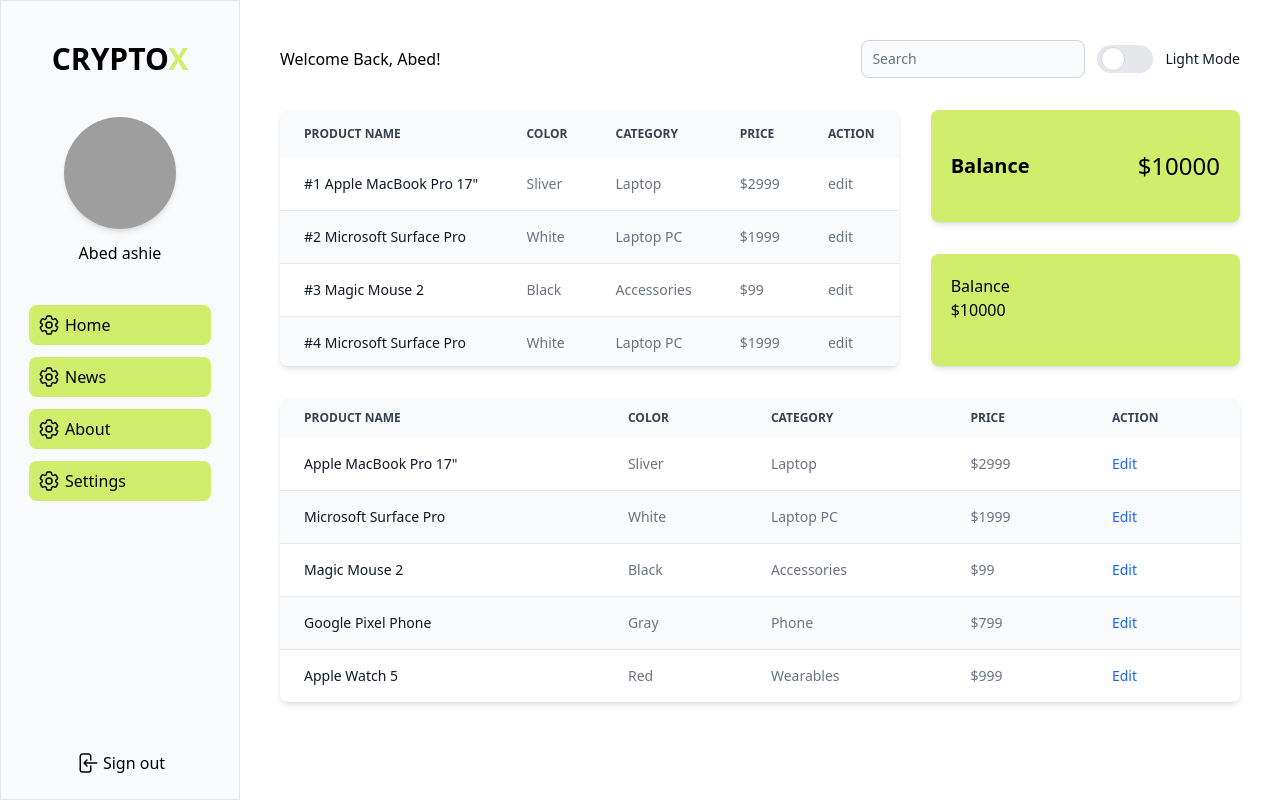
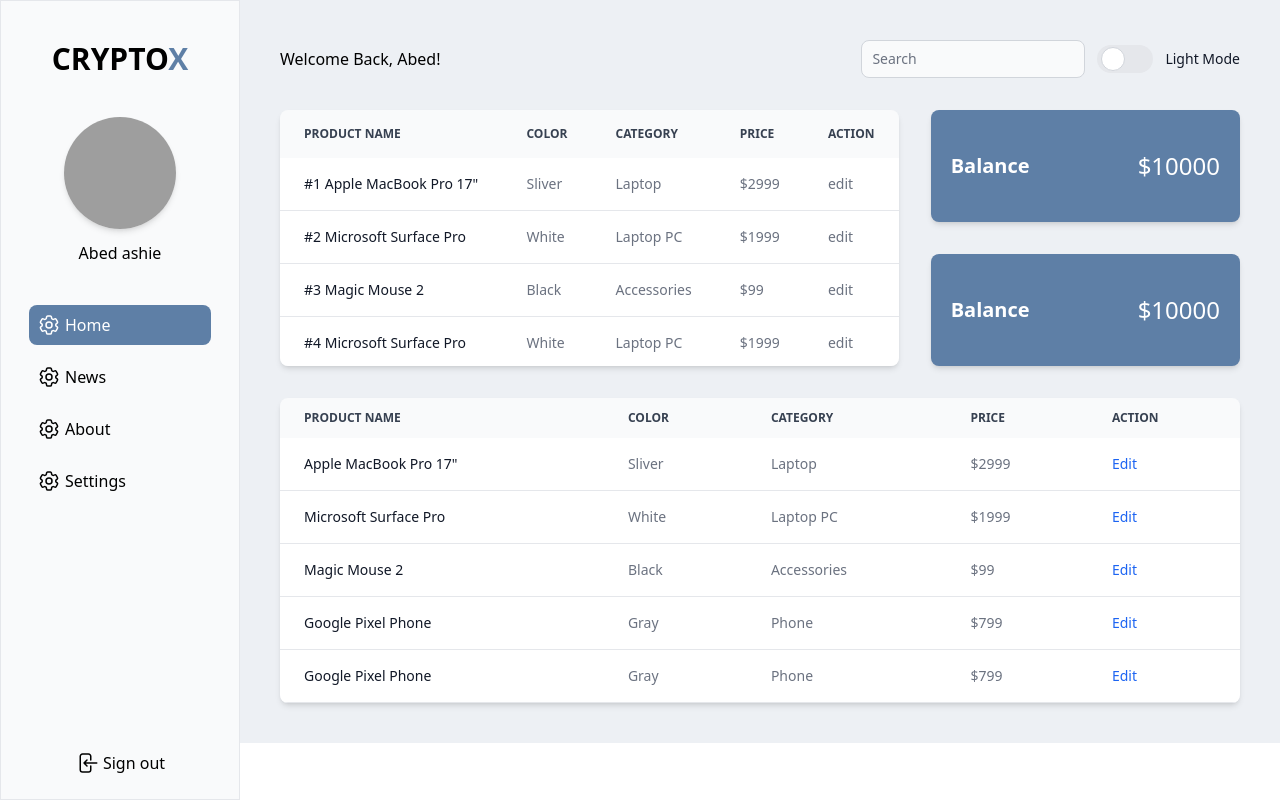
Before and after one commit to abedashi/Cryptocurrency, a React (Create React App) app in the folder client/: page / in a window 1280 px wide. Built offline with nearby package versions, Linux system fonts and the light colour scheme; grey boxes are pictures that could not be loaded.

Commit message:
change some color to primary

```diff
--- a/client/public/index.html
+++ b/client/public/index.html
@@ -14,7 +14,7 @@
 
 <body>
   <noscript>You need to enable JavaScript to run this app.</noscript>
-  <div id="root"></div>
+  <div id="root" style="background-color: #EDF0F4;"></div>
   <script src="https://unpkg.com/flowbite@1.6.0/dist/flowbite.min.js"></script>
 </body>
 
--- a/client/src/components/CoinsTable.jsx
+++ b/client/src/components/CoinsTable.jsx
@@ -1,7 +1,7 @@
 const CoinsTable = () => {
   return (
-    <div className="relative overflow-x-auto shadow-md sm:rounded-lg mt-8">
-      <table class="w-full text-sm text-left text-gray-500 dark:text-gray-400">
+    <div className="relative overflow-x-auto shadow-md rounded-lg mt-8">
+      <table className="w-full text-sm text-left text-gray-500 dark:text-gray-400">
         <thead className="text-xs text-gray-700 uppercase bg-gray-50 dark:bg-gray-700 dark:text-gray-400">
           <tr>
             <th scope="col" className="px-6 py-3">
@@ -38,7 +38,7 @@
               </p>
             </td>
           </tr>
-          <tr className="border-b bg-gray-50 dark:bg-gray-800 dark:border-gray-700">
+          <tr className="border-b bg-white dark:bg-gray-800 dark:border-gray-700">
             <th
               scope="row"
               className="px-6 py-4 font-medium text-gray-900 whitespace-nowrap dark:text-white"
@@ -47,56 +47,56 @@
             </th>
             <td className="px-6 py-4">White</td>
             <td className="px-6 py-4">Laptop PC</td>
-            <td class="px-6 py-4">$1999</td>
+            <td className="px-6 py-4">$1999</td>
             <td className="px-6 py-4">
               <p className="font-medium text-blue-600 dark:text-blue-500 hover:underline">
                 Edit
               </p>
             </td>
           </tr>
-          <tr class="bg-white border-b dark:bg-gray-900 dark:border-gray-700">
+          <tr className="bg-white border-b dark:bg-gray-900 dark:border-gray-700">
             <th
               scope="row"
-              class="px-6 py-4 font-medium text-gray-900 whitespace-nowrap dark:text-white"
+              className="px-6 py-4 font-medium text-gray-900 whitespace-nowrap dark:text-white"
             >
               Magic Mouse 2
             </th>
-            <td class="px-6 py-4">Black</td>
-            <td class="px-6 py-4">Accessories</td>
-            <td class="px-6 py-4">$99</td>
-            <td class="px-6 py-4">
+            <td className="px-6 py-4">Black</td>
+            <td className="px-6 py-4">Accessories</td>
+            <td className="px-6 py-4">$99</td>
+            <td className="px-6 py-4">
               <p className="font-medium text-blue-600 dark:text-blue-500 hover:underline">
                 Edit
               </p>
             </td>
           </tr>
-          <tr class="border-b bg-gray-50 dark:bg-gray-800 dark:border-gray-700">
+          <tr className="border-b bg-white dark:bg-gray-800 dark:border-gray-700">
             <th
               scope="row"
-              class="px-6 py-4 font-medium text-gray-900 whitespace-nowrap dark:text-white"
+              className="px-6 py-4 font-medium text-gray-900 whitespace-nowrap dark:text-white"
             >
               Google Pixel Phone
             </th>
-            <td class="px-6 py-4">Gray</td>
-            <td class="px-6 py-4">Phone</td>
-            <td class="px-6 py-4">$799</td>
-            <td class="px-6 py-4">
+            <td className="px-6 py-4">Gray</td>
+            <td className="px-6 py-4">Phone</td>
+            <td className="px-6 py-4">$799</td>
+            <td className="px-6 py-4">
               <p className="font-medium text-blue-600 dark:text-blue-500 hover:underline">
                 Edit
               </p>
             </td>
           </tr>
-          <tr>
+          <tr className="border-b bg-white dark:bg-gray-800 dark:border-gray-700">
             <th
               scope="row"
-              class="px-6 py-4 font-medium text-gray-900 whitespace-nowrap dark:text-white"
+              className="px-6 py-4 font-medium text-gray-900 whitespace-nowrap dark:text-white"
             >
-              Apple Watch 5
+              Google Pixel Phone
             </th>
-            <td class="px-6 py-4">Red</td>
-            <td class="px-6 py-4">Wearables</td>
-            <td class="px-6 py-4">$999</td>
-            <td class="px-6 py-4">
+            <td className="px-6 py-4">Gray</td>
+            <td className="px-6 py-4">Phone</td>
+            <td className="px-6 py-4">$799</td>
+            <td className="px-6 py-4">
               <p className="font-medium text-blue-600 dark:text-blue-500 hover:underline">
                 Edit
               </p>
--- a/client/src/components/DashboardMain.jsx
+++ b/client/src/components/DashboardMain.jsx
@@ -21,7 +21,7 @@
           </div>
           <label className="relative inline-flex items-center cursor-pointer">
             <input type="checkbox" value="" className="sr-only peer" />
-            <div className="w-14 h-7 bg-gray-200 peer-focus:outline-none peer-focus:ring-4 peer-focus:ring-[#D0ED6C] dark:peer-focus:ring-[#D0ED6C] rounded-full peer dark:bg-gray-700 peer-checked:after:translate-x-full peer-checked:after:border-white after:content-[''] after:absolute after:top-0.5 after:left-[4px] after:bg-white after:border-gray-300 after:border after:rounded-full after:h-6 after:w-6 after:transition-all dark:border-[#D0ED6C] peer-checked:bg-[#D0ED6C]"></div>
+            <div className="w-14 h-7 bg-gray-200 peer-focus:outline-none peer-focus:ring-4 peer-focus:ring-primary dark:peer-focus:ring-primary rounded-full peer dark:bg-gray-700 peer-checked:after:translate-x-full peer-checked:after:border-white after:content-[''] after:absolute after:top-0.5 after:left-[4px] after:bg-white after:border-gray-300 after:border after:rounded-full after:h-6 after:w-6 after:transition-all dark:border-primary peer-checked:bg-primary"></div>
             <span className="ml-3 text-sm font-medium text-gray-900 dark:text-gray-300">
               Light Mode
             </span>
@@ -31,8 +31,8 @@
       <div className="mt-8">
         <div className="flex gap-8 max-md:flex-wrap">
           <div className="rounded-lg h-64 max-md:w-full w-8/12">
-            <div className="h-full overflow-y-scroll relative overflow-x-auto shadow-md sm:rounded-lg">
-              <table class="w-full text-sm text-left text-gray-500 dark:text-gray-400">
+            <div className="h-full overflow-y-scroll relative overflow-x-auto shadow-md rounded-lg">
+              <table className="w-full text-sm text-left text-gray-500 dark:text-gray-400">
                 <thead className="text-xs text-gray-700 uppercase bg-gray-50 dark:bg-gray-700 dark:text-gray-400 sticky top-0">
                   <tr>
                     <th scope="col" className="px-6 py-4">
@@ -65,7 +65,7 @@
                     <td className="px-6 py-4">$2999</td>
                     <td className="px-6 py-4">edit</td>
                   </tr>
-                  <tr className="border-b bg-gray-50 dark:bg-gray-800 dark:border-gray-700">
+                  <tr className="border-b bg-white dark:bg-gray-800 dark:border-gray-700">
                     <th
                       scope="row"
                       className="px-6 py-4 font-medium text-gray-900 whitespace-nowrap dark:text-white"
@@ -74,22 +74,22 @@
                     </th>
                     <td className="px-6 py-4">White</td>
                     <td className="px-6 py-4">Laptop PC</td>
-                    <td class="px-6 py-4">$1999</td>
+                    <td className="px-6 py-4">$1999</td>
                     <td className="px-6 py-4">edit</td>
                   </tr>
-                  <tr class="bg-white border-b dark:bg-gray-900 dark:border-gray-700">
+                  <tr className="bg-white border-b dark:bg-gray-900 dark:border-gray-700">
                     <th
                       scope="row"
-                      class="px-6 py-4 font-medium text-gray-900 whitespace-nowrap dark:text-white"
+                      className="px-6 py-4 font-medium text-gray-900 whitespace-nowrap dark:text-white"
                     >
                       #3 Magic Mouse 2
                     </th>
-                    <td class="px-6 py-4">Black</td>
-                    <td class="px-6 py-4">Accessories</td>
-                    <td class="px-6 py-4">$99</td>
-                    <td class="px-6 py-4">edit</td>
+                    <td className="px-6 py-4">Black</td>
+                    <td className="px-6 py-4">Accessories</td>
+                    <td className="px-6 py-4">$99</td>
+                    <td className="px-6 py-4">edit</td>
                   </tr>
-                  <tr className="border-b bg-gray-50 dark:bg-gray-800 dark:border-gray-700">
+                  <tr className="border-b bg-white dark:bg-gray-800 dark:border-gray-700">
                     <th
                       scope="row"
                       className="px-6 py-4 font-medium text-gray-900 whitespace-nowrap dark:text-white"
@@ -98,33 +98,33 @@
                     </th>
                     <td className="px-6 py-4">White</td>
                     <td className="px-6 py-4">Laptop PC</td>
-                    <td class="px-6 py-4">$1999</td>
+                    <td className="px-6 py-4">$1999</td>
                     <td className="px-6 py-4">edit</td>
                   </tr>
-                  <tr class="bg-white border-b dark:bg-gray-900 dark:border-gray-700">
+                  <tr className="bg-white border-b dark:bg-gray-900 dark:border-gray-700">
                     <th
                       scope="row"
-                      class="px-6 py-4 font-medium text-gray-900 whitespace-nowrap dark:text-white"
+                      className="px-6 py-4 font-medium text-gray-900 whitespace-nowrap dark:text-white"
                     >
                       #5 Magic Mouse 2
                     </th>
-                    <td class="px-6 py-4">Black</td>
-                    <td class="px-6 py-4">Accessories</td>
-                    <td class="px-6 py-4">$99</td>
-                    <td class="px-6 py-4">edit</td>
+                    <td className="px-6 py-4">Black</td>
+                    <td className="px-6 py-4">Accessories</td>
+                    <td className="px-6 py-4">$99</td>
+                    <td className="px-6 py-4">edit</td>
                   </tr>
                 </tbody>
               </table>
             </div>
           </div>
           <div className="flex max-md:flex-row flex-col max-md:h-40 h-64 gap-8 max-md:w-full w-4/12">
-            <div className="flex items-center justify-between flex-wrap bg-[#D0ED6C] rounded-lg max-md:h-40 h-28 max-md:w-full shadow-md p-5">
+            <div className="flex items-center justify-between flex-wrap bg-primary text-white rounded-lg max-md:h-40 h-28 max-md:w-full shadow-md p-5">
               <h1 className="text-xl font-bold">Balance</h1>
               <h1 className="text-2xl">$10000</h1>
             </div>
-            <div className="rounded-lg max-md:h-40 h-28 max-md:w-full bg-[#D0ED6C] shadow-md p-5">
-              <h1>Balance</h1>
-              <span>$10000</span>
+            <div className="flex items-center justify-between flex-wrap bg-primary text-white rounded-lg max-md:h-40 h-28 max-md:w-full shadow-md p-5">
+              <h1 className="text-xl font-bold">Balance</h1>
+              <h1 className="text-2xl">$10000</h1>
             </div>
           </div>
         </div>
--- a/client/src/components/UI/Navbar.jsx
+++ b/client/src/components/UI/Navbar.jsx
@@ -1,16 +1,16 @@
 const Navbar = () => {
   return (
-    <nav className="max-xl:block hidden bg-white border border-gray-200 px-2 sm:px-4 py-2.5 rounded dark:bg-gray-900">
+    <nav className="max-xl:block hidden bg-gray-50 border border-gray-200 px-2 sm:px-4 py-2.5 rounded-lg dark:bg-gray-900">
       <div className="container flex flex-wrap items-center justify-between mx-auto">
-        <a href="https://flowbite.com/" class="flex items-center">
+        <a href="https://flowbite.com/" className="flex items-center">
           <span className="self-center text-xl font-semibold whitespace-nowrap dark:text-white">
-            CRYPTO<spna className="text-[#D0ED6C]">X</spna>
+            CRYPTO<span className="text-primary">X</span>
           </span>
         </a>
         <div className="flex items-center md:order-2">
           <button
             type="button"
-            className="flex mr-3 text-sm bg-gray-800 rounded-full md:mr-0 focus:ring-4 focus:ring-[#D0ED6C] dark:focus:ring-[#D0ED6C]"
+            className="flex mr-3 text-sm bg-gray-800 rounded-full md:mr-0 focus:ring-4 focus:ring-primary dark:focus:ring-primary"
             id="user-menu-button"
             aria-expanded="false"
             data-dropdown-toggle="user-dropdown"
@@ -18,7 +18,7 @@
           >
             <span className="sr-only">Open user menu</span>
             <img
-              class="w-8 h-8 rounded-full"
+              className="w-8 h-8 rounded-full"
               src="/docs/images/people/profile-picture-3.jpg"
               alt="user"
             />
@@ -52,7 +52,7 @@
                 </span>
               </li>
               <li>
-                <span className="block px-4 py-2 text-sm text-gray-700 hover:bg-[#D0ED6C] dark:hover:bg-gray-600 dark:text-gray-200 dark:hover:text-white">
+                <span className="block px-4 py-2 text-sm text-gray-700 hover:bg-primary dark:hover:bg-gray-600 dark:text-gray-200 dark:hover:text-white">
                   Sign out
                 </span>
               </li>
--- a/client/src/components/UI/Sidebar.jsx
+++ b/client/src/components/UI/Sidebar.jsx
@@ -3,7 +3,7 @@
     <div className="flex flex-col justify-between max-xl:hidden xl:h-screen xl:border xl:overflow-y-auto xl:fixed xl:w-60 bg-gray-50 dark:bg-gray-800">
       <div>
         <h1 className="text-center my-10 text-3xl font-semibold whitespace-nowrap dark:text-white">
-          CRYPTO<span className="text-[#D0ED6C]">X</span>
+          CRYPTO<span className="text-primary">X</span>
         </h1>
         <div className="flex items-center justify-center flex-col gap-3">
           <img
@@ -14,7 +14,7 @@
           <h1>Abed ashie</h1>
         </div>
         <ul className="p-7">
-          <li className="my-3 flex items-center gap-1 cursor-pointer bg-[#D0ED6C] p-2 rounded-lg hover:shadow-inner">
+          <li className="my-3 flex items-center gap-1 cursor-pointer hover:text-white hover:bg-primary duration-200 ease-in-out bg-primary text-white p-2 rounded-lg hover:shadow-inner">
             <svg
               xmlns="http://www.w3.org/2000/svg"
               fill="none"
@@ -36,7 +36,7 @@
             </svg>
             <span>Home</span>
           </li>
-          <li className="my-3 flex items-center gap-1 cursor-pointer bg-[#D0ED6C] p-2 rounded-lg hover:shadow-inner">
+          <li className="my-3 flex items-center gap-1 cursor-pointer hover:text-white hover:bg-primary duration-200 ease-in-out p-2 rounded-lg hover:shadow-inner">
             <svg
               xmlns="http://www.w3.org/2000/svg"
               fill="none"
@@ -58,7 +58,7 @@
             </svg>
             <span>News</span>
           </li>
-          <li className="my-3 flex items-center gap-1 cursor-pointer bg-[#D0ED6C] p-2 rounded-lg hover:shadow-inner">
+          <li className="my-3 flex items-center gap-1 cursor-pointer hover:text-white hover:bg-primary duration-200 ease-in-out p-2 rounded-lg hover:shadow-inner">
             <svg
               xmlns="http://www.w3.org/2000/svg"
               fill="none"
@@ -80,7 +80,7 @@
             </svg>
             <span>About</span>
           </li>
-          <li className="my-3 flex items-center gap-1 cursor-pointer bg-[#D0ED6C] p-2 rounded-lg hover:shadow-inner">
+          <li className="my-3 flex items-center gap-1 cursor-pointer p-2 rounded-lg hover:text-white hover:bg-primary duration-200 ease-in-out hover:shadow-inner">
             <svg
               xmlns="http://www.w3.org/2000/svg"
               fill="none"
@@ -104,7 +104,7 @@
           </li>
         </ul>
       </div>
-      <div className="flex items-center justify-center gap-1 cursor-pointer mb-4 hover:bg-[#D0ED6C] hover:shadow-inner mx-7 p-2 rounded-lg">
+      <div className="flex items-center justify-center gap-1 cursor-pointer mb-4 hover:bg-primary hover:shadow-inner duration-200 ease-in-out hover:text-white mx-7 p-2 rounded-lg">
         <svg
           xmlns="http://www.w3.org/2000/svg"
           fill="none"
--- a/client/src/index.css
+++ b/client/src/index.css
@@ -3,5 +3,5 @@
 @tailwind utilities;
 
 .search {
-  @apply bg-gray-50 border border-gray-300 text-gray-900 text-sm rounded-lg focus:ring-[#D0ED6C] focus:border-[#D0ED6C] block w-full p-2.5 py-2 dark:bg-gray-700 dark:border-gray-600 dark:placeholder-gray-400 dark:text-white dark:focus:ring-[#D0ED6C] dark:focus:border-[#D0ED6C];
+  @apply bg-gray-50 border border-gray-300 text-gray-900 text-sm rounded-lg focus:ring-primary focus:border-primary block w-full p-2.5 py-2 dark:bg-gray-700 dark:border-gray-600 dark:placeholder-gray-400 dark:text-white dark:focus:ring-primary dark:focus:border-primary;
 }
```
